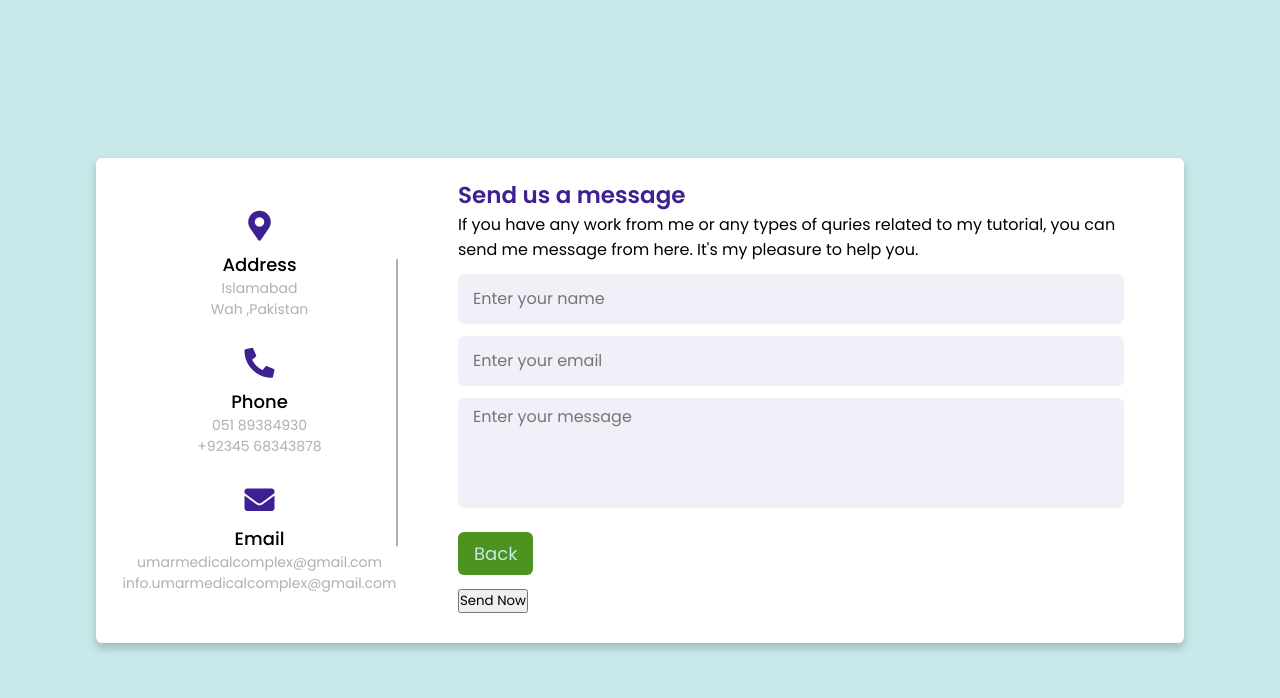
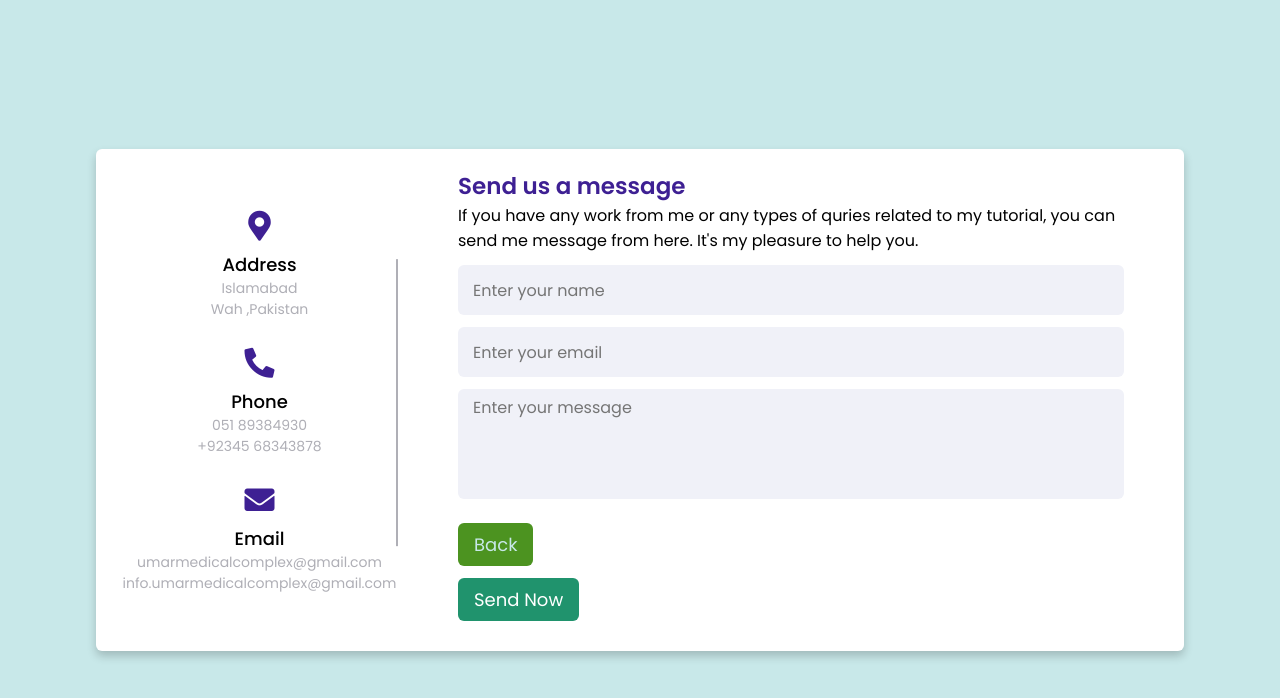
Before and after one commit to creativedesk1000/medicalcomplex.github.io, a plain HTML site: page contact.html in a window 1280 px wide. Drawn offline with Linux system fonts and the light colour scheme.

Commit message:
Update contact.css

```diff
--- a/css/contact.css
+++ b/css/contact.css
@@ -101,7 +101,7 @@ body{
   display: inline-block;
   margin-top: 12px;
 }
-.right-side .button input[type="button"]{
+.right-side .button input[type="submit"]{
   color: #fff;
   font-size: 18px;
   outline: none;
```
